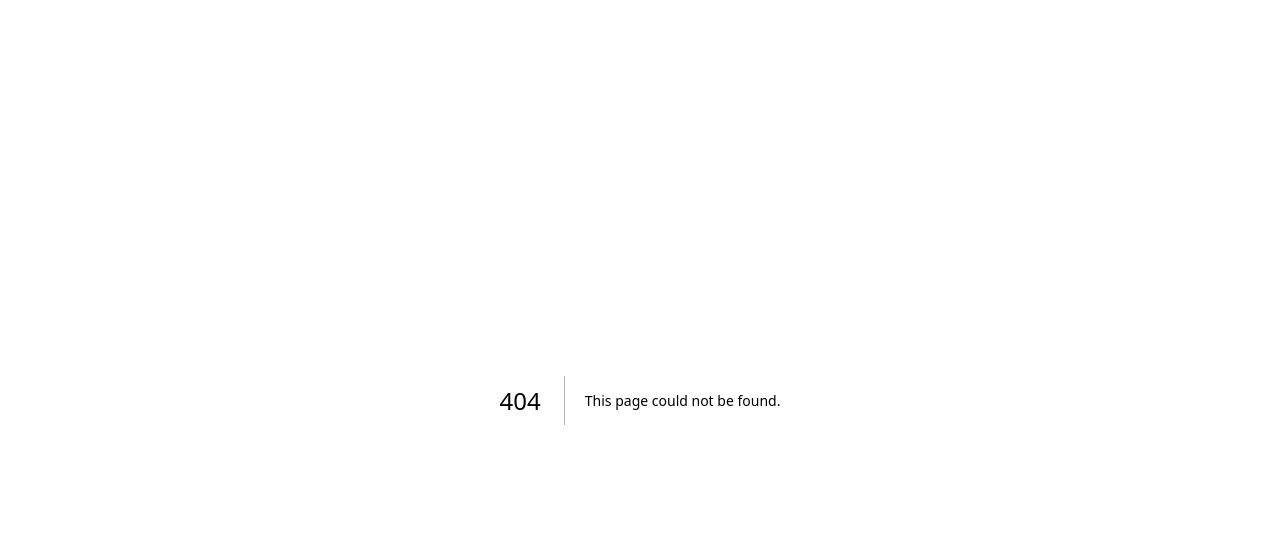
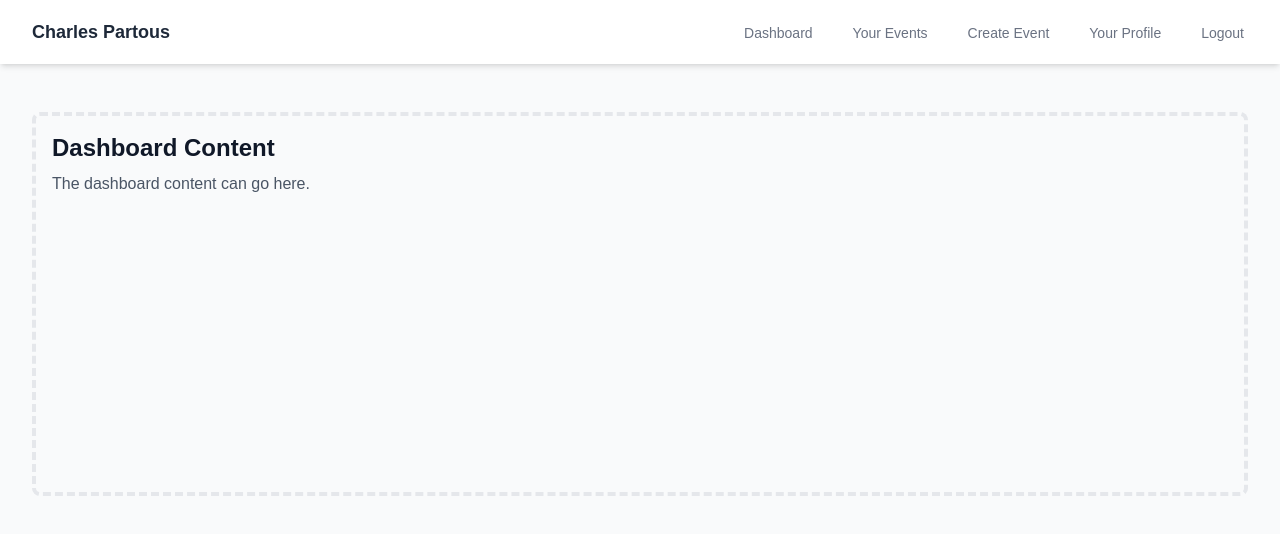
Before and after one commit to wokidoo/SOEN-343-SEES, a Next.js app in the folder frontend/: page /dashboard in a window 1280 px wide. Before the commit this address had no page. Shown: the top 534 px of the page. Built offline with nearby package versions, Linux system fonts and the light colour scheme.

Commit message:
implemented navbar and basic home page, also added a link to dashboard once successfully signed in (#12)
Co-authored-by: Zach Corber <[zacharycorber@yahoo.ca>

```diff
--- a/frontend/app/components/LoginForm.tsx
+++ b/frontend/app/components/LoginForm.tsx
@@ -3,6 +3,7 @@
 import React, { useState } from 'react';
 import Link from 'next/link';
 import { userService } from '../utils/api';
+import { useRouter } from 'next/navigation';
 
 const LoginForm = () => {
   const [email, setEmail] = useState('');
@@ -11,6 +12,7 @@ const LoginForm = () => {
   const [error, setError] = useState<string | null>(null);
   const [success, setSuccess] = useState(false);
   const [userData, setUserData] = useState<any>(null);
+  const router = useRouter();
 
   const handleSubmit = async (e: React.FormEvent) => {
     e.preventDefault();
@@ -26,9 +28,9 @@ const LoginForm = () => {
       setPassword('');
 
       // Redirect after a delay if needed
-      // setTimeout(() => {
-      //   router.push('/dashboard');
-      // }, 2000);
+      setTimeout(() => {
+        router.push('/dashboard');
+      }, 1500);
     } catch (err: any) {
       setError(err.response?.data?.error || 'Login failed. Please check your credentials.');
     } finally {
--- /dev/null
+++ b/frontend/app/components/Navbar.tsx
@@ -0,0 +1,58 @@
+'use client';
+
+import React, { useState } from 'react';
+import Link from 'next/link';
+import { usePathname } from 'next/navigation';
+
+interface NavbarProps {
+  className?: string;
+}
+
+const Navbar: React.FC<NavbarProps> = ({ className = '' }) => {
+  const router = usePathname();
+  const [isMenuOpen, setIsMenuOpen] = useState(false);
+
+  const navItems = [
+    { name: 'Dashboard', path: '/dashboard' },
+    { name: 'Your Events', path: '/tab1' },
+    { name: 'Create Event', path: '/tab2' },
+    { name: 'Your Profile', path: '/tab3' },
+    { name: 'Logout', path: '/login' },
+  ];
+
+  const toggleMenu = () => {
+    setIsMenuOpen(!isMenuOpen);
+  };
+
+  return (
+    <nav className={`bg-white shadow-md ${className}`}>
+      <div className="max-w-7xl mx-auto px-4 sm:px-6 lg:px-8">
+        <div className="flex justify-between h-16">
+          <div className="flex items-center">
+            <div className="flex-shrink-0 flex items-center">
+              <span className="text-lg font-semibold text-gray-800">Charles Partous</span>
+            </div>
+          </div>
+          <div className="hidden md:flex space-x-8">
+            {navItems.map((item) => (
+              <Link
+                href={item.path}
+                key={item.name}
+                className={`inline-flex items-center px-1 pt-1 border-b-2 text-sm font-medium h-full
+                  ${router.pathname === item.path
+                    ? 'border-blue-500 text-gray-900'
+                    : 'border-transparent text-gray-500 hover:border-gray-300 hover:text-gray-700'
+                  }`}
+              >
+                {item.name}
+              </Link>
+            ))}
+          </div>
+
+        </div>
+      </div>
+    </nav>
+  );
+};
+
+export default Navbar;
--- /dev/null
+++ b/frontend/app/dashboard/page.tsx
@@ -0,0 +1,29 @@
+// pages/index.tsx
+import type { NextPage } from 'next';
+import Head from 'next/head';
+import Navbar from '../components/Navbar';
+
+const Home: NextPage = () => {
+  return (
+    <div className="min-h-screen bg-gray-50">
+      <Head>
+        <title>Dashboard</title>
+        <meta name="description" content="Your dashboard application" />
+        <link rel="icon" href="/favicon.ico" />
+      </Head>
+
+      <Navbar />
+
+      <main className="max-w-7xl mx-auto py-6 sm:px-6 lg:px-8">
+        <div className="px-4 py-6 sm:px-0">
+          <div className="border-4 border-dashed border-gray-200 rounded-lg h-96 p-4">
+            <h1 className="text-2xl font-semibold text-gray-900">Dashboard Content</h1>
+            <p className="mt-2 text-gray-600">The dashboard content can go here.</p>
+          </div>
+        </div>
+      </main>
+    </div>
+  );
+};
+
+export default Home;
```
